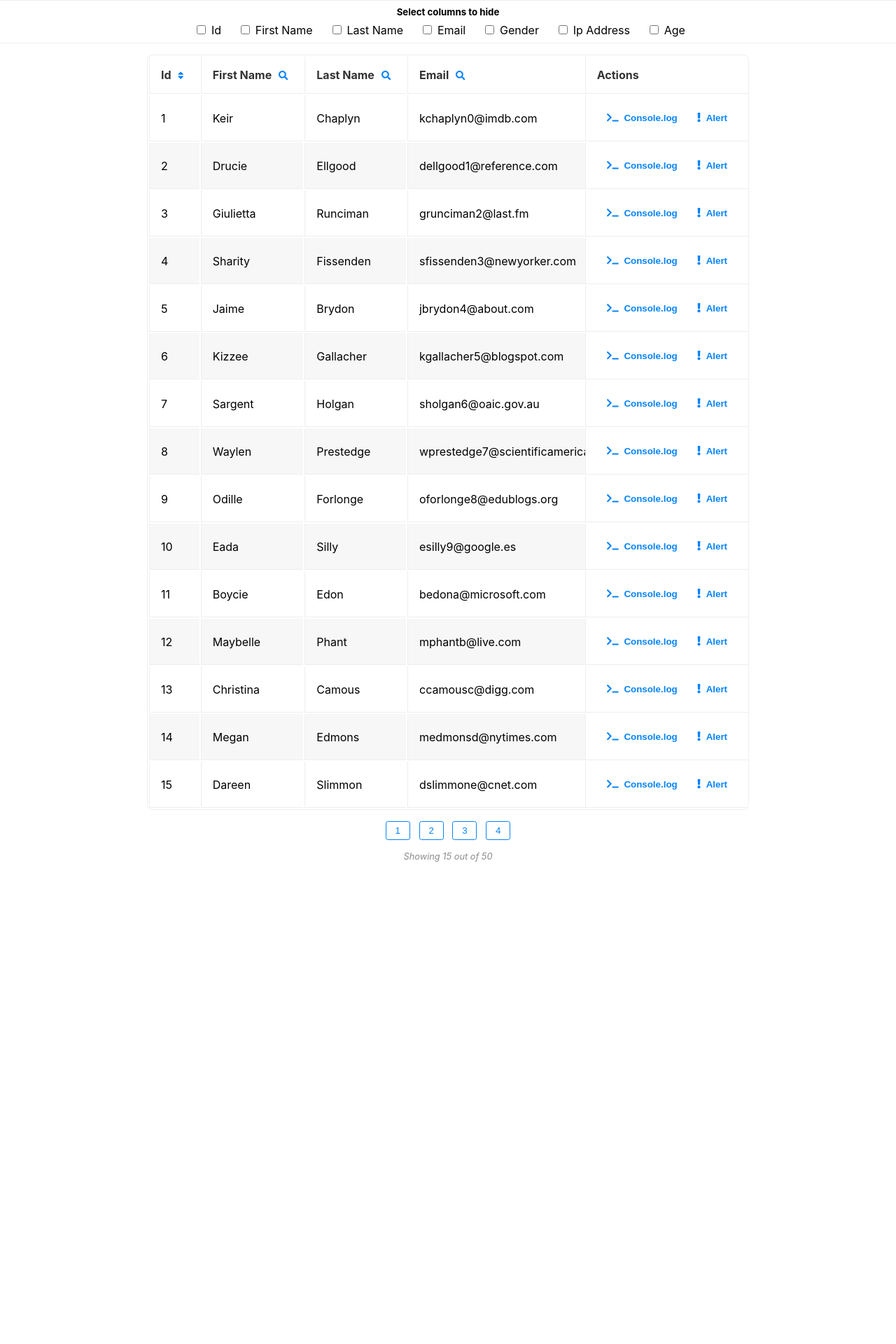
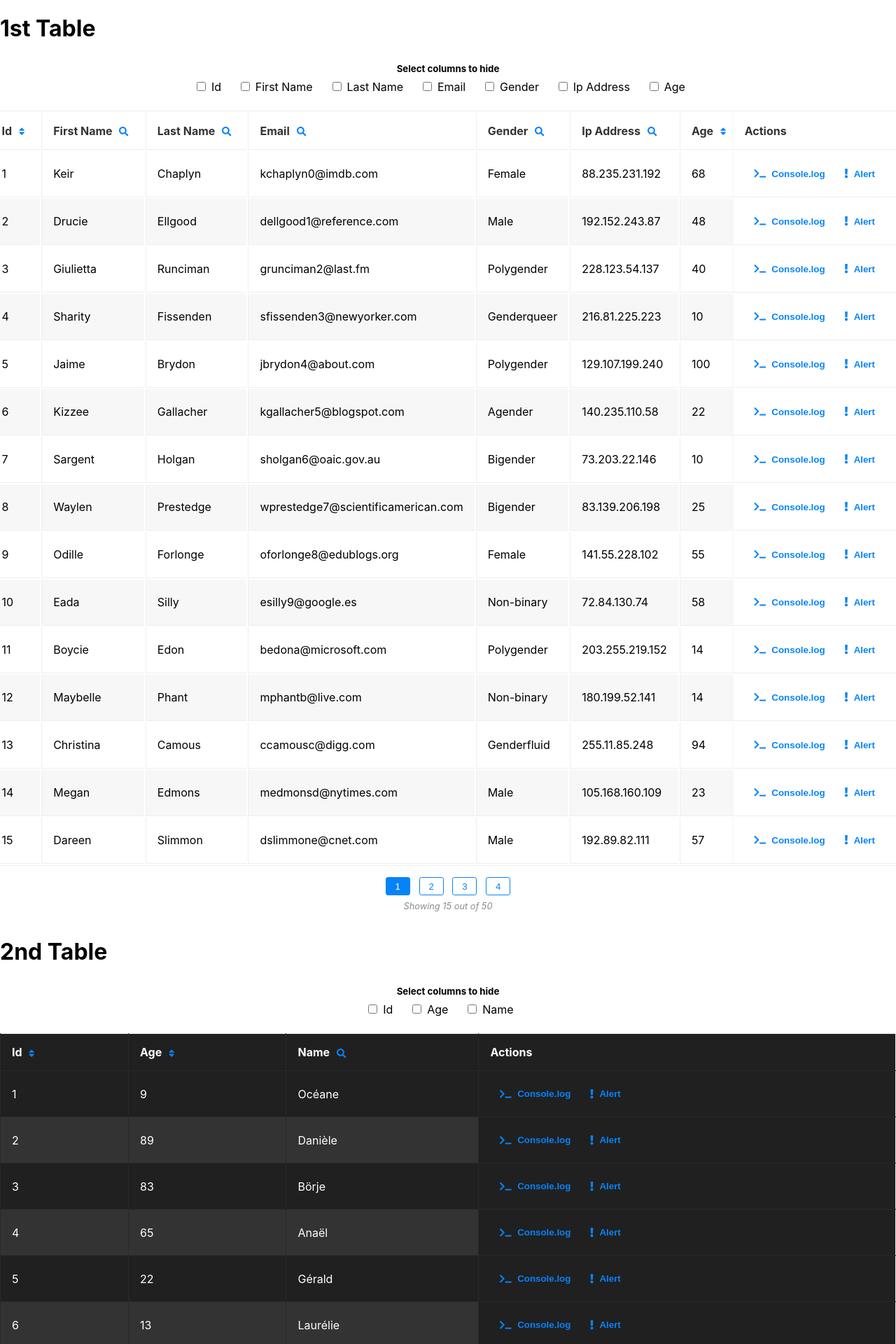
Before and after one commit to Alellujah/hajpa-task, a React (Create React App) app in the folder hajpa/: page / in a window 1280 px wide. Shown: the top 1920 px of the page at 70% size. Before the commit the page ends 1231 px from the top, so only its background shows below. Built offline with nearby package versions, Linux system fonts and the light colour scheme.

Commit message:
added 2 tables to main view, fixed problems with resize and table now being full width

```diff
--- a/hajpa/src/components/Table/Table.css
+++ b/hajpa/src/components/Table/Table.css
@@ -14,11 +14,20 @@
   text-overflow: ellipsis;
   white-space: nowrap; */
 }
-.table td,
-.table th {
+.table.light td,
+.table.light th {
   white-space: nowrap;
   border-left: 1px solid #eee;
   border-bottom: 1px solid #eee;
+}
+.table.dark {
+  border-collapse: collapse;
+}
+.table.dark td,
+.table.dark th {
+  white-space: nowrap;
+  border-left: 1px solid #292929;
+  border-bottom: 1px solid #292929;
 }
 .actions button {
   background: transparent;
@@ -38,31 +47,44 @@ table .actions {
   position: sticky;
   right: 0;
 }
-table th.actions {
+table.dark th.actions {
+  color: #ffffff;
+  background: #202020;
+}
+table.dark td.actions {
+  background: #202020;
+}
+table.light th.actions {
   color: #333333;
   background: #ffffff;
 }
-table td.actions {
+table.light td.actions {
   background: #ffffff;
   border-bottom: 1px solid #eee;
 }
-
 .table {
   border-radius: 0.5rem;
-  display: inline-block;
+  /* display: inline-block; */
   border-collapse: separate;
   margin: 1rem;
   width: 100%;
-  max-width: 860px;
-  overflow-x: scroll;
+  /* max-width: 1080px; */
+  overflow-x: auto;
   border: 1px solid #eee;
+  max-height: 80vh;
   /* box-shadow: 0 0 20px rgba(0, 0, 0, 0.15); */
-  overflow-y: hidden;
+  overflow-y: auto;
 }
 tfoot td {
   text-align: center;
 }
-.table thead tr {
+.table.dark thead tr,
+.table.dark tbody tr {
+  background-color: #202020;
+  color: #ffffff;
+  text-align: left;
+}
+.table.light thead tr {
   /* background: linear-gradient(270deg, #1169ff, #7925ca);
   background-size: 400% 400%;
 
@@ -82,10 +104,12 @@ tfoot td {
   /* border-bottom: 1px solid #dddddd; */
 }
 
-.table tbody tr:nth-of-type(even) {
+.table.light tbody tr:nth-of-type(even) {
   background-color: #f7f7f7;
 }
-
+.table.dark tbody tr:nth-of-type(even) {
+  background-color: #333333;
+}
 @-webkit-keyframes AnimationName {
   0% {
     background-position: 0% 50%;
@@ -128,7 +152,7 @@ tfoot td {
 
 .table::-webkit-scrollbar {
   height: 8px;
-  width: 24px;
+  width: 8px;
   background-color: #f5f5f5;
 }
 
@@ -138,8 +162,13 @@ tfoot td {
   background-color: #555;
 }
 .total-results {
-  margin-top: 1rem;
+  margin-top: 0.5rem;
   font-size: 0.8rem;
   font-style: italic;
   color: #8c8c8c;
+  margin-bottom: 1rem;
 }
+.clear-filters {
+  color: #0683f9;
+  cursor: pointer;
+}
--- a/hajpa/src/components/Table/Table.tsx
+++ b/hajpa/src/components/Table/Table.tsx
@@ -1,5 +1,5 @@
 import _ from "lodash";
-import React, { useState } from "react";
+import React, { useEffect, useRef, useState } from "react";
 import { normalizeString } from "../../helper/helper";
 import { TableFilter } from "../TableFilter/TableFilter";
 import { TablePagination } from "../TablePagination/TablePagination";
@@ -15,11 +15,14 @@ export interface TableAction<T> {
   icon?: IconProp;
 }
 
+type Mode = "dark" | "light";
+
 export interface TableProps<T> {
   /**
    * Data array passed to the table
    */
   data: Array<T>;
+  mode?: Mode;
   resultsPerPage: number;
   tableActions: TableAction<T>[];
   onSort: (key: string) => void;
@@ -34,7 +37,7 @@ type SortByType = "string" | "number" | null;
 export const Table: <T>(
   props: TableProps<T>
 ) => React.ReactElement<TableProps<T>> = ({ ...props }) => {
-  const { data, tableActions, resultsPerPage, onSort, onSearch } = props;
+  const { data, tableActions, resultsPerPage, mode, onSort, onSearch } = props;
   const [ActiveFilters, setActiveFilters] = useState<string[]>([]);
   const [OpenSearch, setOpenSearch] = useState<{
     open: boolean;
@@ -42,7 +45,7 @@ export const Table: <T>(
   }>();
   const [SearchText, setSearchText] = useState<string>("");
   const [OriginalData] = useState(data);
-  const [PageNumber, setPageNumber] = useState(0);
+  const [PageNumber, setPageNumber] = useState(1);
   const [ShowRecordsFrom, setShowRecordsFrom] = useState(0);
 
   const filterData = (data: any, key: string, searchString: string) => {
@@ -73,7 +76,7 @@ export const Table: <T>(
           className="table-header-icon"
           onClick={() => {
             onSort(key);
-            setPageNumber(1); //maybe we should sort visible results...
+            setPageNumber(1); //maybe we should sort only visible results...
             setShowRecordsFrom(0);
           }}
         >
@@ -105,11 +108,17 @@ export const Table: <T>(
             !ActiveFilters.includes(k) && (
               <th key={i}>
                 {_.startCase(String(k))} {sortBy(k, typeOfAttribute(i))}
-                {OpenSearch &&
-                  OpenSearch.key === k && ( //not working need to check the rendering
+                {OpenSearch && OpenSearch.key === k && (
                   <TableSearch
                     key={k}
                     text={SearchText}
+                    onBlurOut={() => {
+                      setOpenSearch({
+                        key: "",
+                        open: false,
+                      });
+                      setSearchText("");
+                    }}
                     onUpdateText={(string) => {
                       setSearchText(string);
                       onSearch(
@@ -168,20 +177,63 @@ export const Table: <T>(
     );
   });
 
+  const [useDisplayBlock, setDisplayBlock] = useState<boolean>();
+  const containerRef = useRef<HTMLDivElement>(null);
+  const tableHeadRef = useRef<HTMLTableSectionElement>(null);
+
+  useEffect(() => {
+    function handleResize() {
+      console.log("recal");
+      tableHeadRef.current &&
+        containerRef.current &&
+        setDisplayBlock(
+          tableHeadRef.current.clientWidth > containerRef.current.clientWidth
+            ? true
+            : false
+        );
+    }
+    window.addEventListener("resize", handleResize);
+    return () => window.removeEventListener("resize", handleResize);
+  }, []);
+
   return (
     <>
       {OriginalData.length > 0 ? (
-        <div className="container">
+        <div className="container" ref={containerRef}>
           <TableFilter
             ObjectKeys={objectKeys}
             ActiveFilters={ActiveFilters}
             setNewFilters={setActiveFilters}
           />
-          <table className="table">
-            <thead>
+          {/* {SearchText.length > 0 && (
+            <span>
+              Active filter: {OpenSearch?.key} - {SearchText}
+            </span>
+          )} */}
+          <table
+            style={useDisplayBlock ? { display: "inline-block" } : undefined}
+            className={`table ${mode === "dark" ? "dark" : "light"}`}
+          >
+            <thead ref={tableHeadRef}>
               <tr>{tableHeaders}</tr>
             </thead>
-            <tbody>{data.length > 0 ? tableBody : "Nothing found"}</tbody>
+            <tbody>
+              {data.length > 0 ? (
+                tableBody
+              ) : (
+                <tr>
+                  <td align="center" colSpan={objectKeys.length}>
+                    <span>Nothing found - </span>
+                    <span
+                      className="clear-filters"
+                      onClick={() => onSearch(OriginalData)}
+                    >
+                      Clear filters
+                    </span>
+                  </td>
+                </tr>
+              )}
+            </tbody>
           </table>
           <TablePagination
             dataSize={data.length}
--- a/hajpa/src/components/TableFilter/TableFilter.css
+++ b/hajpa/src/components/TableFilter/TableFilter.css
@@ -1,6 +1,6 @@
 .table-filter {
   /* margin: 1rem; */
-  border: 1px solid;
+  /* border: 1px solid; */
   border-radius: 0.5rem;
   border-color: #eee;
   padding: 0.5rem;
--- a/hajpa/src/components/TableSearch/TableSearch.tsx
+++ b/hajpa/src/components/TableSearch/TableSearch.tsx
@@ -3,15 +3,19 @@ import "./TableSearch.css";
 
 export interface TableSearchProps {
   text: string;
-  onUpdateText: (text: string) => any;
+  onUpdateText: (text: string) => void;
+  onBlurOut: () => void;
 }
 
 export const TableSearch: React.FC<TableSearchProps> = ({
   text,
   onUpdateText,
+  onBlurOut,
 }) => {
   return (
     <input
+      autoFocus={true}
+      onBlur={() => onBlurOut()}
       className="table-search"
       type="text"
       value={text}
--- a/hajpa/src/features/DummyData.js
+++ b/hajpa/src/features/DummyData.js
@@ -1,4 +1,4 @@
-export const DummyData = [
+export const DummyDataPerson = [
   {
     id: 1,
     age: 9,
--- a/hajpa/src/features/DummyFeature.tsx
+++ b/hajpa/src/features/DummyFeature.tsx
@@ -1,6 +1,7 @@
 import React, { useState } from "react";
 import { Table, TableAction } from "../components/Table/Table";
 import { DummyData2 } from "./DummyData2";
+import { DummyDataPerson } from "./DummyData";
 import _ from "lodash";
 import { faExclamation, faTerminal } from "@fortawesome/free-solid-svg-icons";
 interface Person {
@@ -22,13 +23,31 @@ interface DummyData2I {
 type Direction = "ASC" | "DESC";
 
 export const DummyFeature: React.FC<{}> = ({ ...props }) => {
-  const [Persons, setPersons] = useState<DummyData2I[]>(DummyData2);
+  const [DummyData, setDummyData] = useState<DummyData2I[]>(DummyData2);
+  const [Persons, setPersons] = useState<Person[]>(DummyDataPerson);
+
   const [SortByDirection, setSortByDirection] = useState<{
     key: string;
     direction: Direction;
   }>();
 
-  const onSort = (key: string) => {
+  const onSortDummyData = (key: string) => {
+    const sortBy: { key: string; direction: Direction } = {
+      key,
+      direction:
+        SortByDirection?.direction === "ASC" && key === SortByDirection.key
+          ? "DESC"
+          : SortByDirection?.direction === "DESC" && key === SortByDirection.key
+          ? "ASC"
+          : "ASC",
+    };
+    setSortByDirection(sortBy);
+    sortBy.direction === "ASC"
+      ? setDummyData([..._.sortBy(DummyData, [key])])
+      : setDummyData([..._.reverse(DummyData)]);
+  };
+
+  const onSortPersonData = (key: string) => {
     const sortBy: { key: string; direction: Direction } = {
       key,
       direction:
@@ -44,11 +63,13 @@ export const DummyFeature: React.FC<{}> = ({ ...props }) => {
       : setPersons([..._.reverse(Persons)]);
   };
 
-  const onSearch = (filteredData: DummyData2I[]) => {
+  const onSearchDummyData = (filteredData: DummyData2I[]) => {
+    setDummyData(filteredData);
+  };
+  const onSearchPerson = (filteredData: Person[]) => {
     setPersons(filteredData);
   };
-
-  const tableActions: TableAction<DummyData2I>[] = [
+  const tableActionsDummyData: TableAction<DummyData2I>[] = [
     {
       icon: faTerminal,
       fn: (e, r) => console.log(`event ${e} row id ${r.id} `),
@@ -60,15 +81,37 @@ export const DummyFeature: React.FC<{}> = ({ ...props }) => {
       name: "Alert",
     },
   ];
-
+  const tableActionsPersonData: TableAction<Person>[] = [
+    {
+      icon: faTerminal,
+      fn: (e, r) => console.log(`event ${e} row id ${r.id} `),
+      name: "Console.log",
+    },
+    {
+      icon: faExclamation,
+      fn: (e, r) => alert(`event ${e} row id ${r.id} `),
+      name: "Alert",
+    },
+  ];
   return (
     <>
+      <h1>1st Table</h1>
       <Table<DummyData2I>
-        onSearch={onSearch}
-        onSort={onSort}
+        onSearch={onSearchDummyData}
+        onSort={onSortDummyData}
+        data={DummyData}
+        resultsPerPage={15}
+        tableActions={tableActionsDummyData}
+        mode={"light"}
+      />
+      <h1>2nd Table</h1>
+      <Table<Person>
+        onSearch={onSearchPerson}
+        onSort={onSortPersonData}
         data={Persons}
         resultsPerPage={15}
-        tableActions={tableActions}
+        tableActions={tableActionsPersonData}
+        mode={"dark"}
       />
     </>
   );
```
Lines whose indentation alone changed are shown as unchanged.
